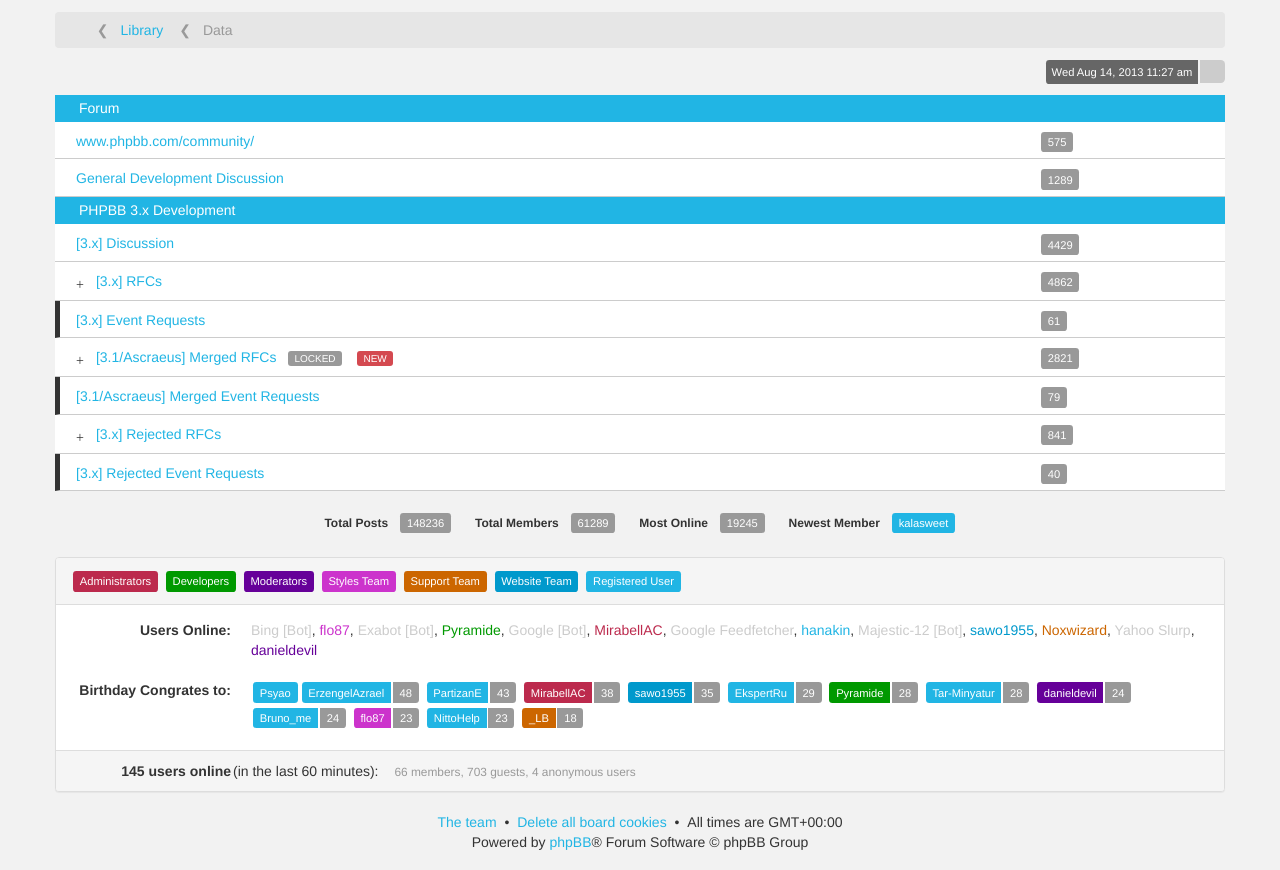
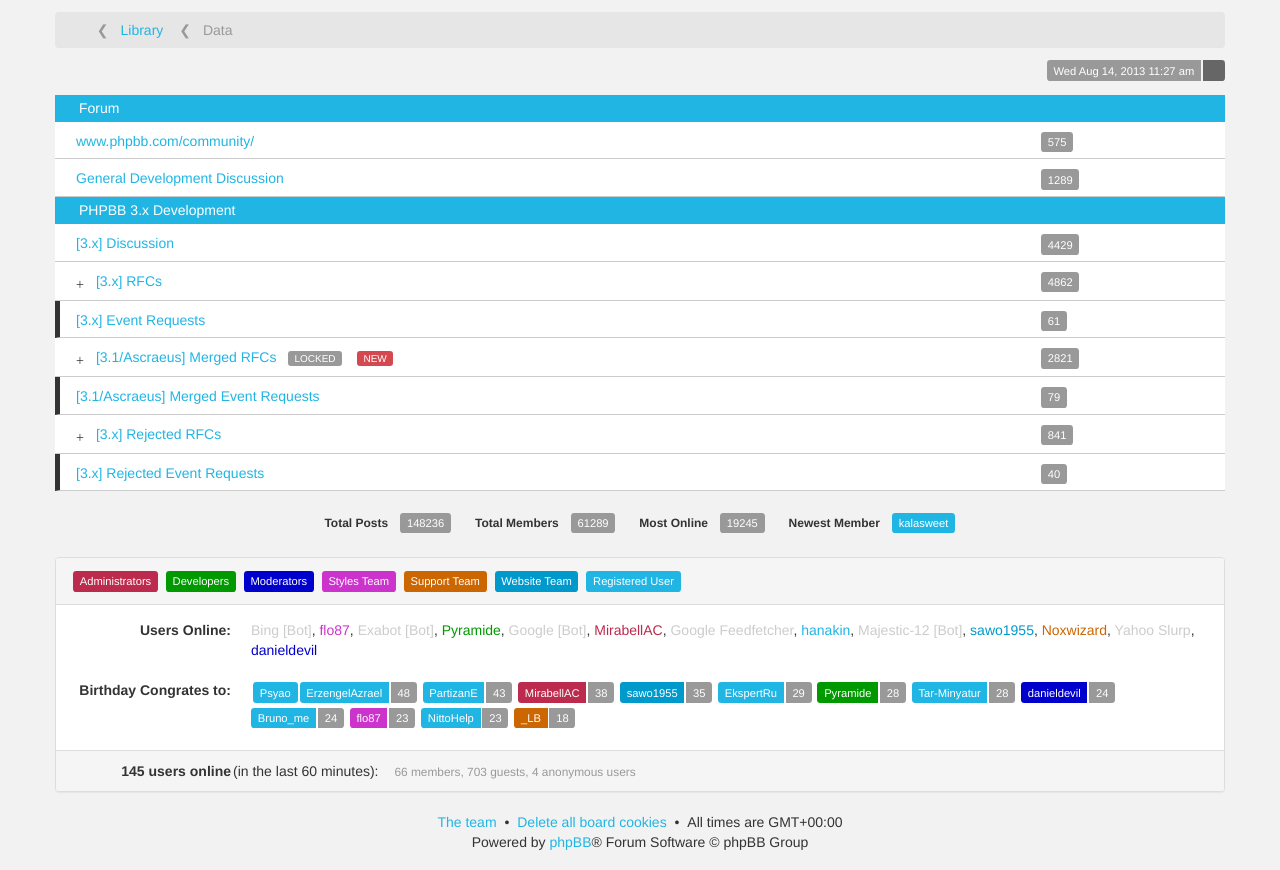
Before and after one commit to hanakin/ProMino, a PHP site: the page made by index.php in a window 1280 px wide. Shown: the part 62-932 px from the top of the page. Run offline with PHP 8.4, Linux system fonts and the light colour scheme; style sheets or scripts are compiled from the project's sources; some libraries are stand-ins or nearby versions; some web fonts are replaced.

Commit message:
Simplify label-list to use existing label styles

```diff
--- a/assests/css/theme.css
+++ b/assests/css/theme.css
@@ -10,36 +10,18 @@
 }
 .label-list > li {
   display: inline-block;
-  margin: 0;
+  margin: 0 0 0 -2px;
 }
-.label-list > li a,
-.label-list > li span.copy {
-  margin: 0 0 0 -2px;
-  padding: .2em .6em;
-  font-size: .8em;
-  font-weight: 500;
-  color: #fff;
-  background-color: #999999;
+.label-list-left .label {
+  border-bottom-right-radius: 0;
+  border-top-right-radius: 0;
 }
-.label-list > li a {
-  background-color: #21b5e4;
+.label-list-right .label {
+  border-bottom-left-radius: 0;
+  border-top-left-radius: 0;
 }
-.label-list > li a:hover,
-.label-list > li a:focus {
-  background-color: #1482a4;
-}
-.label-list .label-list-left a,
-.label-list .label-list-left span {
-  display: inline-block;
-  margin: 0;
-  border-top-left-radius: .3em;
-  border-bottom-left-radius: .3em;
-}
-.label-list .label-list-right a,
-.label-list .label-list-right span {
-  display: inline-block;
-  border-top-right-radius: .3em;
-  border-bottom-right-radius: .3em;
+.label-list-center .label {
+  border-radius: 0;
 }
 /*
  * Toolbar
@@ -47,22 +29,15 @@
 .toolbar {
   margin-top: -8px;
 }
-.toolbar.label-list .label-list-left {
-  position: relative;
-  top: -2px;
+.toolbar .text-hide {
+  display: none;
 }
-.toolbar.label-list > li span.copy {
-  padding: 4px 6px;
-  background-color: #666666;
+.toolbar a .label {
+  color: #999999;
+  background: #666666;
 }
-.toolbar.label-list > li a {
-  background-color: #cccccc;
-  color: #999999;
-  font-size: 14px;
-  padding: 3px 3px 0 7px;
-}
-.toolbar.label-list > li a:hover {
-  color: #333333;
+.toolbar a .label:hover {
+  color: #ffffff;
 }
 /*
  * Navbar
@@ -329,13 +304,25 @@ a.admint {
 a.admint:hover {
   color: #92213c;
 }
-a:hover .label.admint,
-.label-list-left a.admint:hover {
+a.admint .label {
+  color: #ffffff;
+  background: #BC2A4D;
+}
+a.admint .label:hover {
   background: #92213c;
 }
-.label.admint,
-.label-list-left a.admint {
-  background: #BC2A4D;
+a.bot {
+  color: #cccccc;
+}
+a.bot:hover {
+  color: #b3b3b3;
+}
+a.bot .label {
+  color: #ffffff;
+  background: #cccccc;
+}
+a.bot .label:hover {
+  background: #b3b3b3;
 }
 a.dev {
   color: #009900;
@@ -343,41 +330,38 @@ a.dev {
 a.dev:hover {
   color: #006600;
 }
-a:hover .label.dev,
-.label-list-left a.dev:hover {
+a.dev .label {
+  color: #ffffff;
+  background: #009900;
+}
+a.dev .label:hover {
   background: #006600;
 }
-.label.dev,
-.label-list-left a.dev {
-  background: #009900;
+a.mod {
+  color: #660099;
+}
+a.mod:hover {
+  color: #440066;
+}
+a.mod .label {
+  color: #ffffff;
+  background: #660099;
+}
+a.mod .label:hover {
+  background: #440066;
 }
 a.modt {
-  color: #660099;
+  color: #0000CC;
 }
 a.modt:hover {
-  color: #440066;
-}
-a:hover .label.modt,
-.label-list-left a.modt:hover {
-  background: #440066;
-}
-.label.modt,
-.label-list-left a.modt {
-  background: #660099;
-}
-a.mod {
-  color: #0000CC;
-}
-a.mod:hover {
   color: #000099;
 }
-a:hover .label.mod,
-.label-list-left a.mod:hover {
+a.modt .label {
+  color: #ffffff;
+  background: #0000CC;
+}
+a.modt .label:hover {
   background: #000099;
-}
-.label.mod,
-.label-list-left a.mod {
-  background: #0000CC;
 }
 a.stylet {
   color: #CC33CC;
@@ -385,13 +369,12 @@ a.stylet {
 a.stylet:hover {
   color: #a329a3;
 }
-a:hover .label.stylet,
-.label-list-left a.stylet:hover {
+a.stylet .label {
+  color: #ffffff;
+  background: #CC33CC;
+}
+a.stylet .label:hover {
   background: #a329a3;
-}
-.label.stylet,
-.label-list-left a.stylet {
-  background: #CC33CC;
 }
 a.supt {
   color: #CC6600;
@@ -399,13 +382,25 @@ a.supt {
 a.supt:hover {
   color: #994d00;
 }
-a:hover .label.supt,
-.label-list-left a.supt:hover {
+a.supt .label {
+  color: #ffffff;
+  background: #CC6600;
+}
+a.supt .label:hover {
   background: #994d00;
 }
-.label.supt,
-.label-list-left a.supt {
-  background: #CC6600;
+a.user {
+  color: #21b5e4;
+}
+a.user:hover {
+  color: #1794bb;
+}
+a.user .label {
+  color: #ffffff;
+  background: #21b5e4;
+}
+a.user .label:hover {
+  background: #1794bb;
 }
 a.webt {
   color: #0099CC;
@@ -413,41 +408,12 @@ a.webt {
 a.webt:hover {
   color: #007399;
 }
-a:hover .label.webt,
-.label-list-left a.webt:hover {
-  background: #007399;
-}
-.label.webt,
-.label-list-left a.webt {
+a.webt .label {
+  color: #ffffff;
   background: #0099CC;
 }
-a.bot {
-  color: #cccccc;
-}
-a.bot:hover {
-  color: #b3b3b3;
-}
-a:hover .label.bot,
-.label-list-left a.bot:hover {
-  background: #b3b3b3;
-}
-.label.bot,
-.label-list-left a.bot {
-  background: #cccccc;
-}
-a.user {
-  color: #21b5e4;
-}
-a.user:hover {
-  color: #1794bb;
-}
-a:hover .label.user,
-.label-list-left a.user:hover {
-  background: #1794bb;
-}
-.label.user,
-.label-list-left a.user {
-  background: #21b5e4;
+a.webt .label:hover {
+  background: #007399;
 }
 a.admint:hover,
 a.dev:hover,
@@ -460,15 +426,3 @@ a.bot:hover,
 a.user:hover {
   text-decoration: underline;
 }
-.label-list-left a.admint:hover,
-.label-list-left a.dev:hover,
-.label-list-left a.modt:hover,
-.label-list-left a.mod:hover,
-.label-list-left a.stylet:hover,
-.label-list-left a.supt:hover,
-.label-list-left a.webt:hover,
-.label-list-left a.bot:hover,
-.label-list-left a.user:hover {
-  color: #ffffff;
-  text-decoration: none;
-}
--- a/assests/less/modules/label-list.less
+++ b/assests/less/modules/label-list.less
@@ -8,37 +8,11 @@
 	list-style: none;
 	> li {
 		display: inline-block;
-		margin: 0;
+		margin: 0 0 0 -2px;
 		// Add hover effects, but only for links
-		a, span.copy {
-			margin: 0 0 0 -2px;
-			padding: .2em .6em;
-			font-size: .8em;
-			font-weight: 500;
-			color: #fff;
-			background-color: @gray;
-		}
-
-		a {
-			background-color: @link-color;
-			&:hover,
-			&:focus { background-color: @link-hover-color; }
-		}
-	}
-	.label-list-left {
-		a, span {
-			display: inline-block;
-			margin: 0;
-			border-top-left-radius: .3em;
-			border-bottom-left-radius: .3em;
-		}
-	}
-
-	.label-list-right {
-		a, span {
-			display: inline-block;
-			border-top-right-radius: .3em;
-			border-bottom-right-radius: .3em;
-		}
 	}
 }
+
+.label-list-left .label { .border-right-radius(0); }
+.label-list-right .label { .border-left-radius(0); }
+.label-list-center .label { border-radius: 0; }
--- a/assests/less/modules/toolbar.less
+++ b/assests/less/modules/toolbar.less
@@ -3,19 +3,13 @@
  * --------------------------------------------------*/
 .toolbar {
 	margin-top: -8px;
-	&.label-list .label-list-left {
-		position: relative;
-		top: -2px;
-	}
-	&.label-list > li span.copy {
-		padding: 4px 6px;
-		background-color: @gray-darker;
-	}
-	&.label-list > li a {
-		background-color: @gray-lighter;
+	.text-hide { display: none;}
+	a .label {
 		color: @gray;
-		font-size: @font-size-base;
-		padding: 3px 3px 0 7px;
-		&:hover { color: @black; }
+		background: @gray-darker;
+		&:hover {
+			color: @white;
+			//background: @gray-darker;
+		}
 	}
 }
--- a/assests/less/theme.less
+++ b/assests/less/theme.less
@@ -17,76 +17,96 @@
 @import "modules/info.less";
 @import "modules/copyright.less";
 
-a.admint 						{ color: #BC2A4D; }
-a.admint:hover					{ color: darken(#BC2A4D, 10%); }
-a:hover .label.admint,
-.label-list-left a.admint:hover	{ background: darken(#BC2A4D, 10%); }
-.label.admint,
-.label-list-left a.admint		{ background: #BC2A4D; }
+a.admint {
+	color: #BC2A4D;
+	&:hover { color: darken(#BC2A4D, 10%); }
+	.label {
+		color: @white;
+		background: #BC2A4D;
+		&:hover { background: darken(#BC2A4D, 10%); }
+	}
+}
 
+a.bot {
+	color: @gray-lighter;
+	&:hover { color: darken(@gray-lighter, 10%); }
+	.label {
+		color: @white;
+		background: @gray-lighter;
+		&:hover { background: darken(@gray-lighter, 10%); }
+	}
+}
 
-a.dev 							{ color: #009900; }
-a.dev:hover						{ color: darken(#009900, 10%); }
-a:hover .label.dev,
-.label-list-left a.dev:hover	{ background: darken(#009900, 10%); }
-.label.dev,
-.label-list-left a.dev			{ background: #009900; }
+a.dev {
+	color: #009900;
+	&:hover { color: darken(#009900, 10%); }
+	.label {
+		color: @white;
+		background: #009900;
+		&:hover { background: darken(#009900, 10%); }
+	}
+}
 
+a.mod {
+	color: #660099;
+	&:hover { color: darken(#660099, 10%); }
+	.label {
+		color: @white;
+		background: #660099;
+		&:hover { background: darken(#660099, 10%); }
+	}
+}
 
-a.modt 							{ color: #660099; }
-a.modt:hover					{ color: darken(#660099, 10%); }
-a:hover .label.modt,
-.label-list-left a.modt:hover	{ background: darken(#660099, 10%); }
-.label.modt,
-.label-list-left a.modt			{ background: #660099; }
+a.modt {
+	color: #0000CC;
+	&:hover { color: darken(#0000CC, 10%); }
+	.label {
+		color: @white;
+		background: #0000CC;
+		&:hover { background: darken(#0000CC, 10%); }
+	}
+}
 
+a.stylet {
+	color: #CC33CC;
+	&:hover { color: darken(#CC33CC, 10%); }
+	.label {
+		color: @white;
+		background: #CC33CC;
+		&:hover { background: darken(#CC33CC, 10%); }
+	}
+}
 
-a.mod  							{ color: #0000CC; }
-a.mod:hover						{ color: darken(#0000CC, 10%); }
-a:hover .label.mod,
-.label-list-left a.mod:hover	{ background: darken(#0000CC, 10%); }
-.label.mod,
-.label-list-left a.mod			{ background: #0000CC; }
+a.supt {
+	color: #CC6600;
+	&:hover { color: darken(#CC6600, 10%); }
+	.label {
+		color: @white;
+		background: #CC6600;
+		&:hover { background: darken(#CC6600, 10%); }
+	}
+}
 
+a.user {
+	color: @primary-color;
+	&:hover { color: darken(@primary-color, 10%); }
+	.label {
+		color: @white;
+		background: @primary-color;
+		&:hover { background: darken(@primary-color, 10%); }
+	}
+}
 
-a.stylet 						{ color: #CC33CC; }
-a.stylet:hover					{ color: darken(#CC33CC, 10%); }
-a:hover .label.stylet,
-.label-list-left a.stylet:hover	{ background: darken(#CC33CC, 10%); }
-.label.stylet,
-.label-list-left a.stylet		{ background: #CC33CC; }
+a.webt {
+	color: #0099CC;
+	&:hover { color: darken(#0099CC, 10%); }
+	.label {
+		color: @white;
+		background: #0099CC;
+		&:hover { background: darken(#0099CC, 10%); }
+	}
+}
 
-
-a.supt 							{ color: #CC6600; }
-a.supt:hover					{ color: darken(#CC6600, 10%); }
-a:hover .label.supt,
-.label-list-left a.supt:hover	{ background: darken(#CC6600, 10%); }
-.label.supt,
-.label-list-left a.supt			{ background: #CC6600; }
-
-
-a.webt 							{ color: #0099CC; }
-a.webt:hover					{ color: darken(#0099CC, 10%); }
-a:hover .label.webt,
-.label-list-left a.webt:hover	{ background: darken(#0099CC, 10%); }
-.label.webt,
-.label-list-left a.webt			{ background: #0099CC; }
-
-
-a.bot 							{ color: @gray-lighter; }
-a.bot:hover						{ color: darken(@gray-lighter, 10%); }
-a:hover .label.bot,
-.label-list-left a.bot:hover	{ background: darken(@gray-lighter, 10%); }
-.label.bot,
-.label-list-left a.bot			{ background: @gray-lighter; }
-
-
-a.user							{ color: @primary-color; }
-a.user:hover					{ color: darken(@primary-color, 10%); }
-a:hover .label.user,
-.label-list-left a.user:hover	{ background: darken(@primary-color, 10%); }
-.label.user,
-.label-list-left a.user			{ background: @primary-color; }
 
 a.admint:hover,
 a.dev:hover,
@@ -97,16 +117,3 @@ a.supt:hover,
 a.webt:hover,
 a.bot:hover,
 a.user:hover	{ text-decoration: underline; }
-
-.label-list-left a.admint:hover,
-.label-list-left a.dev:hover,
-.label-list-left a.modt:hover,
-.label-list-left a.mod:hover,
-.label-list-left a.stylet:hover,
-.label-list-left a.supt:hover,
-.label-list-left a.webt:hover,
-.label-list-left a.bot:hover,
-.label-list-left a.user:hover	{
-	color: @white;
-	text-decoration: none;
-}
--- a/includes/info.php
+++ b/includes/info.php
@@ -10,18 +10,18 @@
 					<dd><span class="label">19245</span></dd>
 
 					<dt>Newest Member</dt>
-					<dd><a href="#" title="USER: kalasweet"><span class="label user">kalasweet</span></a></dd>
+					<dd><a href="#" title="USER: kalasweet" class="user"><span class="label">kalasweet</span></a></dd>
 				</dl>
 				<article class="info-online panel hidden-sm">
   					<div class="info-online-legend panel-heading">
   						<ul class="list-inline">
-  							<li><a href="#" title="Administrators"><span class="label admint">Administrators</span></a></li>
-		  					<li><a href="#" title="Developers"><span class="label dev">Developers</span></a></li>
-		  					<li><a href="#" title="Moderators"><span class="label modt">Moderators</span></a></li>
-		  					<li><a href="#" title="Styles Team"><span class="label stylet">Styles Team</span></a></li>
-		  					<li><a href="#" title="Support Team"><span class="label supt">Support Team</span></a> </li>
-		  					<li><a href="#" title="Website Team"><span class="label webt">Website Team</span></a></li>
-		  					<li><a href="#" title="Registered User"><span class="label user">Registered User</span></a></li>
+  							<li><a href="#" title="Administrators" class="admint"><span class="label">Administrators</span></a></li>
+		  					<li><a href="#" title="Developers" class="dev"><span class="label">Developers</span></a></li>
+		  					<li><a href="#" title="Moderators" class="modt"><span class="label">Moderators</span></a></li>
+		  					<li><a href="#" title="Styles Team" class="stylet"><span class="label">Styles Team</span></a></li>
+		  					<li><a href="#" title="Support Team" class="supt"><span class="label">Support Team</span></a> </li>
+		  					<li><a href="#" title="Website Team" class="webt"><span class="label">Website Team</span></a></li>
+		  					<li><a href="#" title="Registered User" class="user"><span class="label">Registered User</span></a></li>
   						</ul>
   					</div>
   					<dl class="info-online-list dl-horizontal">
@@ -46,77 +46,77 @@
 						<dt>Birthday Congrates to: </dt>
 						<dd>
 							<ul class="list-inline">
-								<li><a href="#" title="USER: Psyao"><span class="label user">Psyao</span></a>
+								<li><a href="#" title="USER: Psyao" class="user"><span class="label">Psyao</span></a>
 								<li>
 									<ul class="label-list">
-										<li class="label-list-left"><a href="#" title="USER: ErzengelAzrael">ErzengelAzrael</a></li>
-										<li class="label-list-right"><span class="copy">48</span></li>
+										<li class="label-list-left"><a href="#" title="USER: ErzengelAzrael" class="user"><span class="label">ErzengelAzrael</span></a></li>
+										<li class="label-list-right"><span class="label">48</span></li>
 									</ul>
 								</li>
 								<li>
 									<ul class="label-list">
-										<li class="label-list-left"><a href="#" title="USER: PartizanE">PartizanE</a></li>
-										<li class="label-list-right"><span class="copy">43</span></li>
+										<li class="label-list-left"><a href="#" title="USER: PartizanE" class="user"><span class="label">PartizanE</span></a></li>
+										<li class="label-list-right"><span class="label">43</span></li>
 									</ul>
 								</li>
 								<li>
 									<ul class="label-list">
-										<li class="label-list-left"><a href="#" class="admint" title="ADMIN: MirabellAC">MirabellAC</a></li>
-										<li class="label-list-right"><span class="copy">38</span></li>
+										<li class="label-list-left"><a href="#" class="admint" title="ADMIN: MirabellAC"><span class="label">MirabellAC</span></a></li>
+										<li class="label-list-right"><span class="label">38</span></li>
 									</ul>
 								</li>
 								<li>
 									<ul class="label-list">
-										<li class="label-list-left"><a href="#" class="webt" title="WEB: sawo1955">sawo1955</a></li>
-										<li class="label-list-right"><span class="copy">35</span></li>
+										<li class="label-list-left"><a href="#" class="webt" title="WEB: sawo1955"><span class="label">sawo1955</span></a></li>
+										<li class="label-list-right"><span class="label">35</span></li>
 									</ul>
 								</li>
 								<li>
 									<ul class="label-list">
-										<li class="label-list-left"><a href="#" title="USER: EkspertRu">EkspertRu</a></li>
-										<li class="label-list-right"><span class="copy">29</span></li>
+										<li class="label-list-left"><a href="#" title="USER: EkspertRu" class="user"><span class="label">EkspertRu</span></a></li>
+										<li class="label-list-right"><span class="label">29</span></li>
 									</ul>
 								</li>
 								<li>
 									<ul class="label-list">
-										<li class="label-list-left"><a href="#" class="dev" title="DEV: Pyramide">Pyramide</a></li>
-										<li class="label-list-right"><span class="copy">28</span></li>
+										<li class="label-list-left"><a href="#" class="dev" title="DEV: Pyramide"><span class="label">Pyramide</span></a></li>
+										<li class="label-list-right"><span class="label">28</span></li>
 									</ul>
 								</li>
 								<li>
 									<ul class="label-list">
-										<li class="label-list-left"><a href="#" title="USER: Tar-Minyatur">Tar-Minyatur</a></li>
-										<li class="label-list-right"><span class="copy">28</span></li>
+										<li class="label-list-left"><a href="#" title="USER: Tar-Minyatur" class="user"><span class="label">Tar-Minyatur</span></a></li>
+										<li class="label-list-right"><span class="label">28</span></li>
 									</ul>
 								</li>
 								<li>
 									<ul class="label-list">
-										<li class="label-list-left"><a href="#" class="modt" title="MOD: danieldevil">danieldevil</a></li>
-										<li class="label-list-right"><span class="copy">24</span></li>
+										<li class="label-list-left"><a href="#" class="modt" title="MOD: danieldevil"><span class="label">danieldevil</span></a></li>
+										<li class="label-list-right"><span class="label">24</span></li>
 									</ul>
 								</li>
 								<li>
 									<ul class="label-list">
-										<li class="label-list-left"><a href="#" title="USER: Bruno_me">Bruno_me</a></li>
-										<li class="label-list-right"><span class="copy">24</span></li>
+										<li class="label-list-left"><a href="#" title="USER: Bruno_me" class="user"><span class="label">Bruno_me</span></a></li>
+										<li class="label-list-right"><span class="label">24</span></li>
 									</ul>
 								</li>
 								<li>
 									<ul class="label-list">
-										<li class="label-list-left"><a href="#" class="stylet" title="STYLES: flo87">flo87</a></li>
-										<li class="label-list-right"><span class="copy">23</span></li>
+										<li class="label-list-left"><a href="#" class="stylet" title="STYLES: flo87"><span class="label">flo87</span></a></li>
+										<li class="label-list-right"><span class="label">23</span></li>
 									</ul>
 								</li>
 								<li>
 									<ul class="label-list">
-										<li class="label-list-left"><a href="#" title="USER: NittoHelp">NittoHelp</a></li>
-										<li class="label-list-right"><span class="copy">23</span></li>
+										<li class="label-list-left"><a href="#" title="USER: NittoHelp" class="user"><span class="label">NittoHelp</span></a></li>
+										<li class="label-list-right"><span class="label">23</span></li>
 									</ul>
 								</li>
 								<li>
 									<ul class="label-list">
-										<li class="label-list-left"><a href="#" class="supt" title="SUPT: _LB">_LB</a></li>
-										<li class="label-list-right"><span class="copy">18</span></li>
+										<li class="label-list-left"><a href="#" class="supt" title="SUPT: _LB" class="user"><span class="label">_LB</span></a></li>
+										<li class="label-list-right"><span class="label">18</span></li>
 									</ul>
 								</li>
 							</ul>
--- a/includes/toolbar.php
+++ b/includes/toolbar.php
@@ -1,4 +1,4 @@
 			<ul class="toolbar label-list pull-right clearfix hidden-sm">
-				<li class="label-list-left"><span class="copy">Wed Aug 14, 2013 11:27 am</span></li>
-				<li class="label-list-right"><a href="#" title="Mark Read"><span class="glyphicon glyphicon-check"></span> <span class="text-hide">Marke forums read</span></a></li>
+				<li class="label-list-left"><span class="label">Wed Aug 14, 2013 11:27 am</span></li>
+				<li class="label-list-right"><a href="#" title="Mark Read"><span class="label"><span class="glyphicon glyphicon-check"></span> <span class="text-hide">Marke forums read</span></span></a></li>
 			</ul>
```
